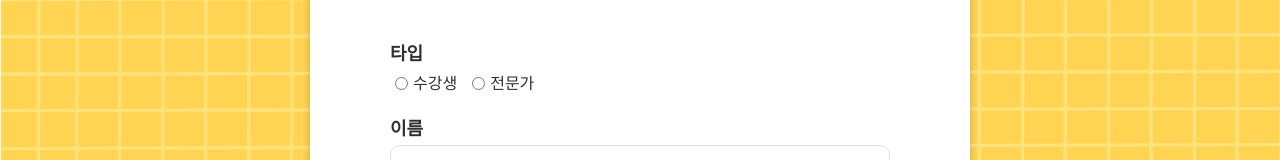
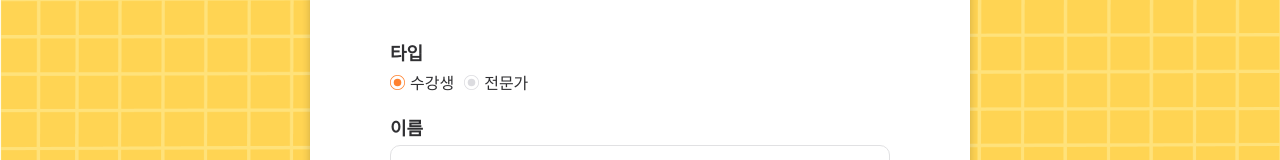
Before and after one commit to sehee-xx/Wingle, a Next.js app: page /signup in a window 1280 px wide. Shown: the part 217-377 px from the top of the page. Built offline with nearby package versions, Linux system fonts and the light colour scheme.

Commit message:
Modify: 라디오 버튼 커스텀

```diff
--- a/src/app/signup/page.tsx
+++ b/src/app/signup/page.tsx
@@ -1,5 +1,3 @@
-// src/app/login/page.tsx
-
 "use client";
 
 import { useRouter } from "next/navigation";
@@ -15,7 +13,7 @@ const Signup = () => {
   }, []);
 
   const handleLogoClick = () => {
-    router.push("/"); // 홈 페이지로 이동
+    router.push("/");
   };
 
   const handleSignupClick = () => {
@@ -32,11 +30,30 @@ const Signup = () => {
           <Grouplabel>타입</Grouplabel>
           <TypeGroup>
             <RadioWrapper>
-              <Radio type="radio" id="student" name="type" value="student" />
+              <CustomRadioInput
+                type="radio"
+                id="student"
+                name="type"
+                value="student"
+                defaultChecked
+              />
+              <CustomRadio htmlFor="student">
+                <UncheckedIcon src="/assets/disable.svg" alt="Unchecked" />
+                <CheckedIcon src="/assets/normal.svg" alt="Checked" />
+              </CustomRadio>
               <RadioLabel htmlFor="student">수강생</RadioLabel>
             </RadioWrapper>
             <RadioWrapper>
-              <Radio type="radio" id="expert" name="type" value="expert" />
+              <CustomRadioInput
+                type="radio"
+                id="expert"
+                name="type"
+                value="expert"
+              />
+              <CustomRadio htmlFor="expert">
+                <UncheckedIcon src="/assets/disable.svg" alt="Unchecked" />
+                <CheckedIcon src="/assets/normal.svg" alt="Checked" />
+              </CustomRadio>
               <RadioLabel htmlFor="expert">전문가</RadioLabel>
             </RadioWrapper>
           </TypeGroup>
@@ -167,12 +184,36 @@ const RadioWrapper = styled.div`
 `;
 
 const Radio = styled.input`
-  margin-right: 5px;
+  display: none;
+`;
+
+const CustomRadio = styled.label`
+  display: flex;
+  align-items: center;
+  cursor: pointer;
+  position: relative;
+`;
+
+const UncheckedIcon = styled.img`
+  display: block;
+  width: 24px;
+  height: 24px;
+  width: 15px;
+  height: 15px;
+`;
+
+const CheckedIcon = styled.img`
+  display: none;
+  width: 24px;
+  height: 24px;
+  width: 15px;
+  height: 15px;
 `;
 
 const RadioLabel = styled.label`
   font-size: 16px;
   color: #303033;
+  margin-left: 5px;
 
   @media (max-width: 480px) {
     font-size: 12px;
@@ -212,3 +253,13 @@ const StartButton = styled.div`
     font-size: 14px;
   }
 `;
+
+const CustomRadioInput = styled(Radio)`
+  &:checked + ${CustomRadio} ${UncheckedIcon} {
+    display: none;
+  }
+
+  &:checked + ${CustomRadio} ${CheckedIcon} {
+    display: block;
+  }
+`;
```
Also changed, not shown: public/assets/disable.svg (added), public/assets/normal.svg (added).
